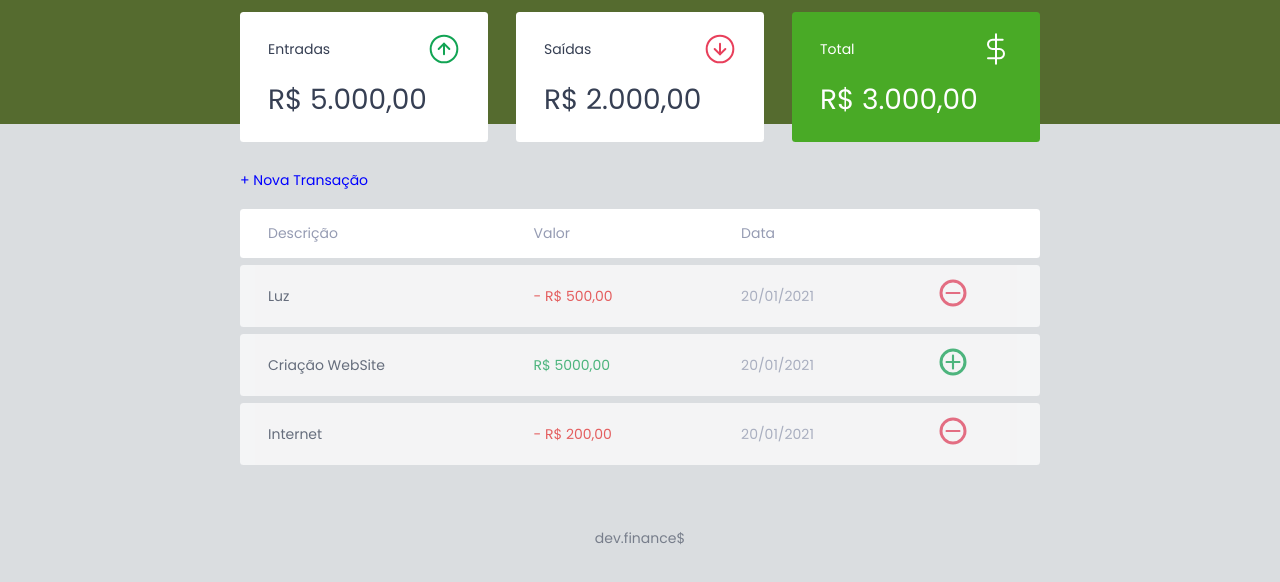
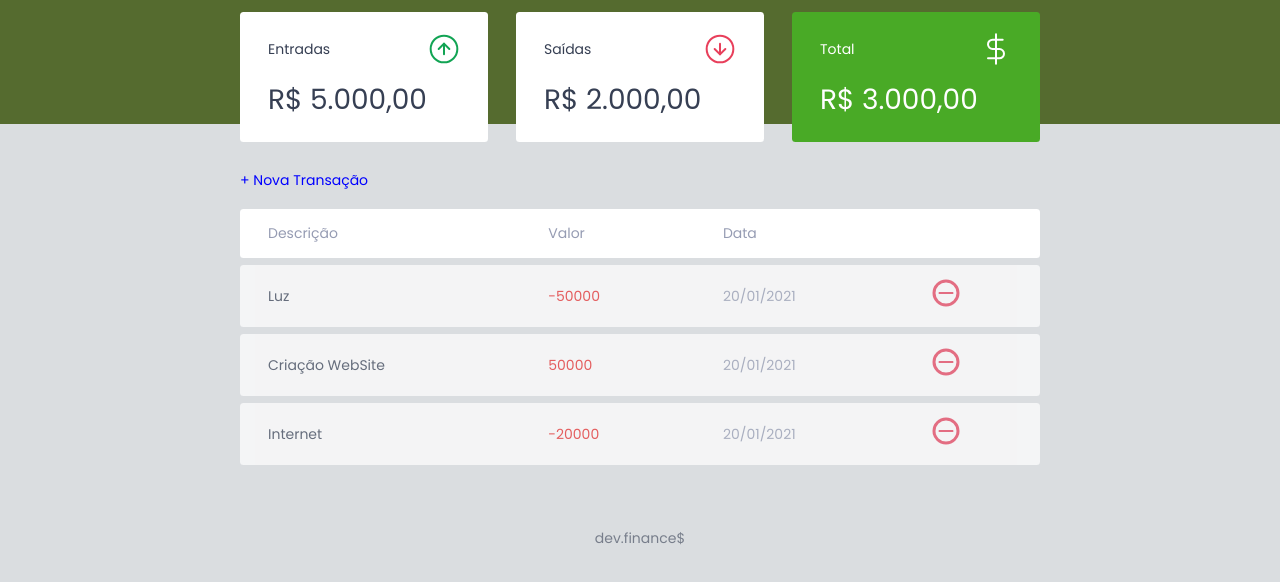
Before and after one commit to rcc-repository/Maratona-Discover-01, a plain HTML site: page index.html in a window 1280 px wide. Shown: the part 74-656 px from the top of the page. Drawn offline with Linux system fonts and the light colour scheme.

Commit message:
Codando dev.finance

```diff
--- a/index.html
+++ b/index.html
@@ -62,30 +62,7 @@
                     </tr>
                 </thead>
                 <tbody>
-                    <tr>
-                        <td class="description">Luz</td>
-                        <td class="expense">- R$ 500,00</td>
-                        <td class="date">20/01/2021</td>
-                        <td>
-                            <img src="./assets/minus.svg" alt="Imagem para menos">
-                        </td>
-                    </tr>
-                    <tr>
-                        <td class="description">Criação WebSite</td>
-                        <td class="income">R$ 5000,00</td>
-                        <td class="date">20/01/2021</td>
-                        <td>
-                            <img src="./assets/plus.svg" alt="Imagem para mais">
-                        </td>
-                    </tr>
-                    <tr>
-                        <td class="description">Internet</td>
-                        <td class="expense">- R$ 200,00</td>
-                        <td class="date">20/01/2021</td>
-                        <td>
-                            <img src="./assets/minus.svg" alt="Imagem para menos">
-                        </td>
-                    </tr>
+
                 </tbody>
             </table>
         </section>
@@ -151,23 +128,7 @@
 
     <footer> <p>dev.finance$</p> </footer>
 
-    <script>
-        const Modal = {
-            open() {
-                //Abrir Modal - Adicionar a class active no Modal
-                document
-                    .querySelector('.modal-overlay')
-                    .classList.add('active')
-
-            },
-            close() {
-                //Fechar Modal - Remover a class active do Modal
-                document
-                    .querySelector('.modal-overlay')
-                    .classList.remove('active')
-            }
-        }
-    </script>
+    <script src="./script.js"> </script>
 
 </body>
 
--- /dev/null
+++ b/script.js
@@ -0,0 +1,80 @@
+
+const Modal = {
+    open() {
+        //Abrir Modal - Adicionar a class active no Modal
+        document
+            .querySelector('.modal-overlay')
+            .classList.add('active')
+
+    },
+    close() {
+        //Fechar Modal - Remover a class active do Modal
+        document
+            .querySelector('.modal-overlay')
+            .classList.remove('active')
+    }
+}
+
+const transactions =
+[
+    {
+        id: 1,
+        description: 'Luz',
+        amount: -50000,
+        date: '20/01/2021'
+    },
+    {
+        id: 2,
+        description: 'Criação WebSite',
+        amount: 50000,
+        date: '20/01/2021'
+    },
+    {
+        id: 3,
+        description: 'Internet',
+        amount: -20000,
+        date: '20/01/2021'
+    }
+]
+
+const Transaction = {
+    incomes(){
+        //Somar entradas.
+
+    },
+    expenses(){
+        //Somar saidas.
+
+    },
+    total(){
+        //Entradas - Saidas
+
+    }
+}
+
+const DOM = {
+    transactionsContainer: document.querySelector('#data-table tbody'),
+
+    addTransaction(transaction, index){
+        const tr = document.createElement('tr')
+        tr.innerHTML = DOM.innerHTMLTransaction(transaction)
+
+        DOM.transactionsContainer.appendChild(tr)
+
+    },
+    innerHTMLTransaction(transaction){
+        const html = `
+                    <td class="description">${transaction.description}</td>
+                    <td class="expense">${transaction.amount}</td>
+                    <td class="date">${transaction.date}</td>
+                    <td>
+                        <img src="./assets/minus.svg" alt="Imagem para menos">
+                    </td>
+                    `
+        return html
+    }
+}
+
+DOM.addTransaction(transactions[0])
+DOM.addTransaction(transactions[1])
+DOM.addTransaction(transactions[2])
```
